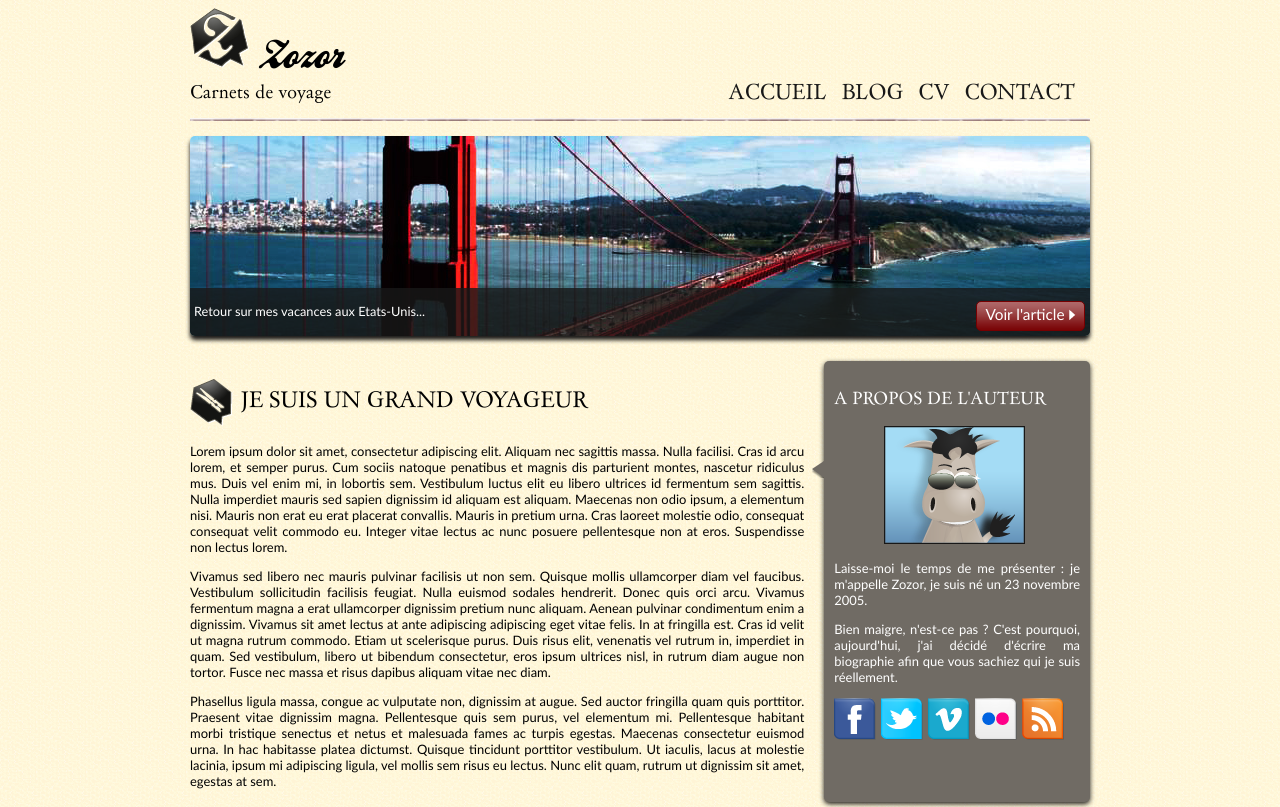
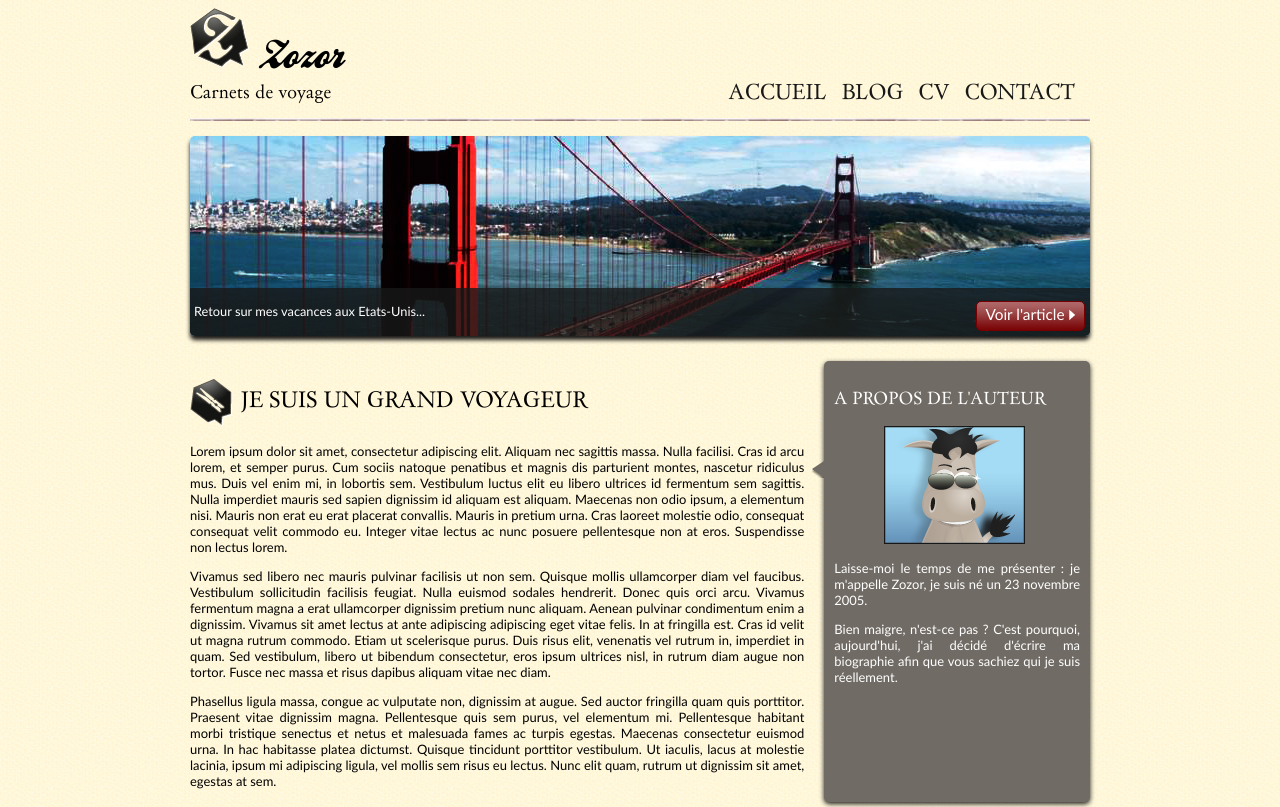
Before and after one commit to essailaurent/IGPDE2, a plain HTML site: page index.html in a window 1280 px wide. Shown: the top 807 px of the page. Drawn offline with Linux system fonts and the light colour scheme.

Commit message:
Remove social buttons

```diff
--- a/index.html
+++ b/index.html
@@ -48,7 +48,6 @@
                     <p id="photo_zozor"><img src="pictures/zozor_classe.png" alt="Photo de Zozor" /></p>
                     <p>Laisse-moi le temps de me présenter : je m'appelle Zozor, je suis né un 23 novembre 2005.</p>
                     <p>Bien maigre, n'est-ce pas ? C'est pourquoi, aujourd'hui, j'ai décidé d'écrire ma biographie afin que vous sachiez qui je suis réellement.</p>
-                    <p><img src="pictures/facebook.png" alt="Facebook" /><img src="pictures/twitter.png" alt="Twitter" /><img src="pictures/vimeo.png" alt="Vimeo" /><img src="pictures/flickr.png" alt="Flickr" /><img src="pictures/rss.png" alt="RSS" /></p>
                 </aside>
             </section>
 
```
